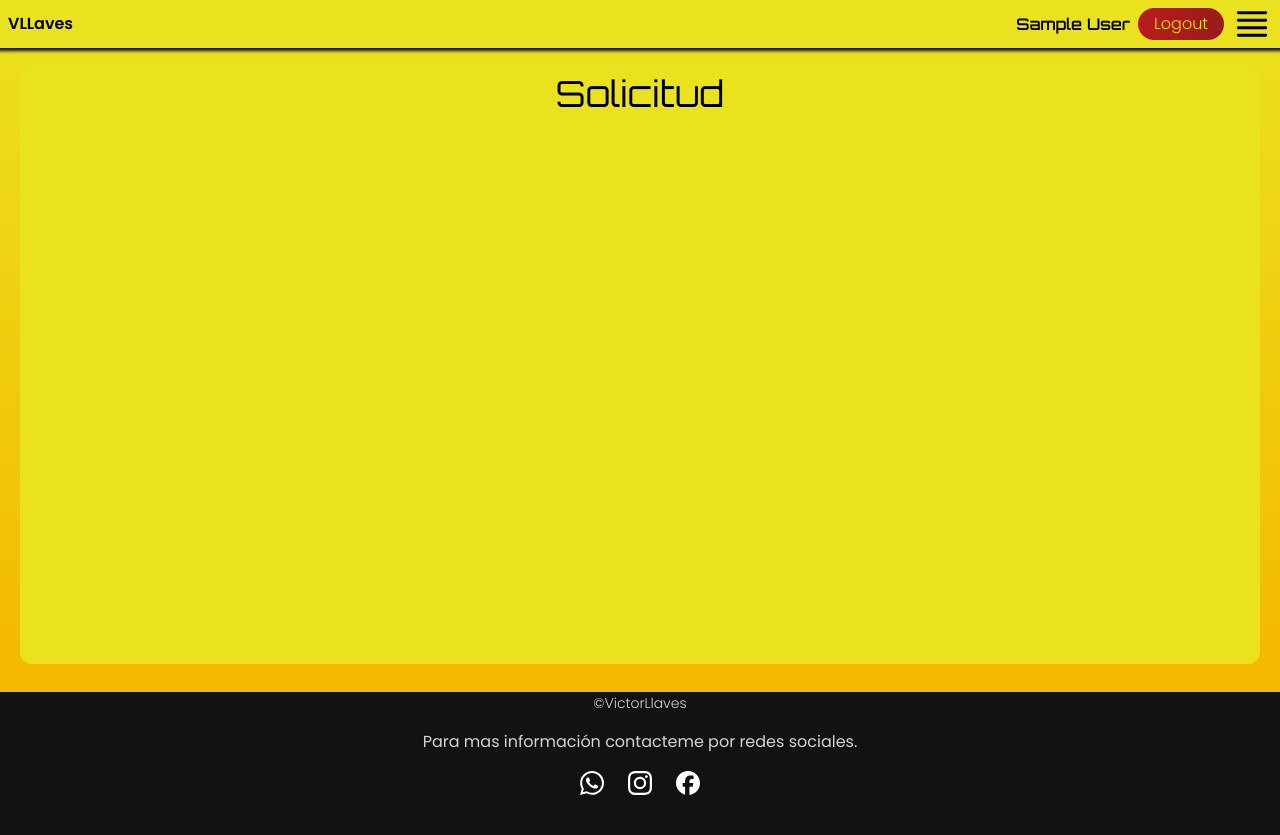
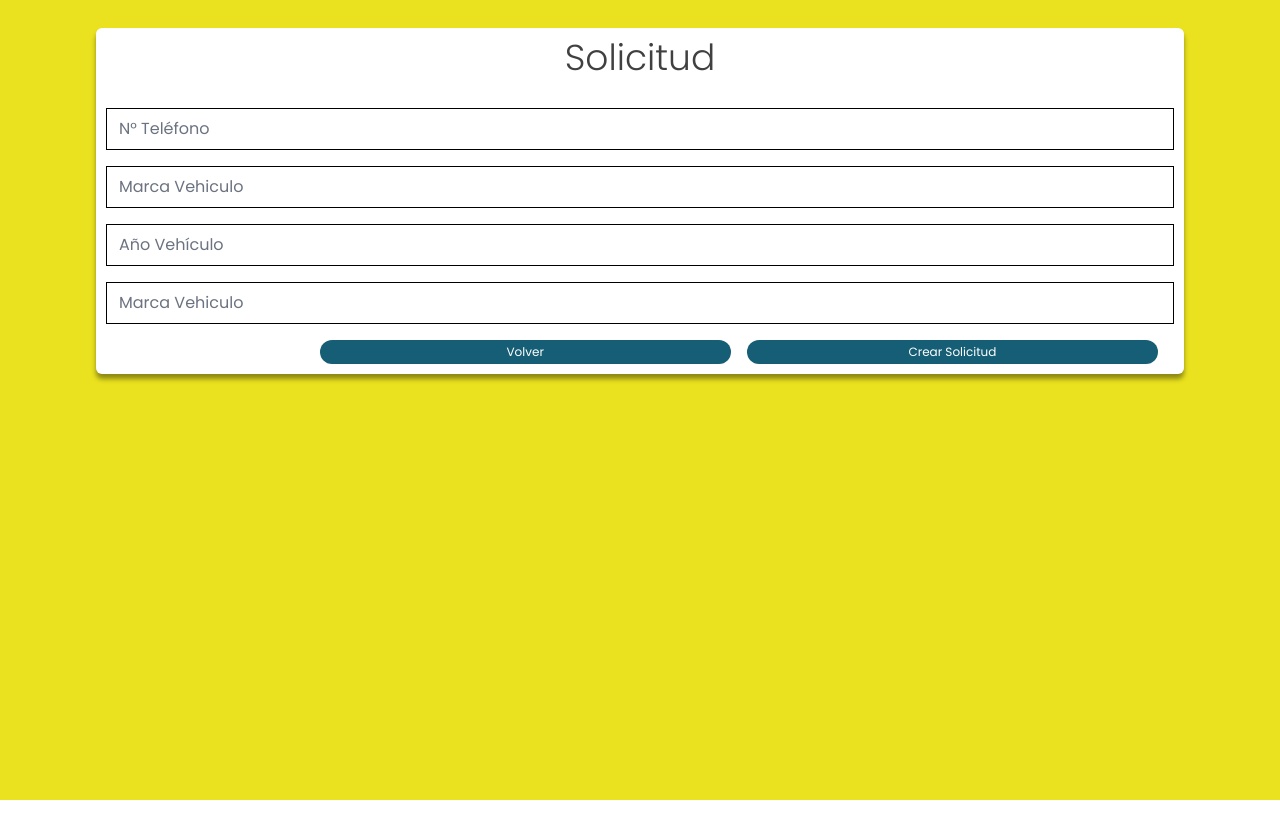
Before and after one commit to NSHN1999/VictorLlaves, a React (Vite) app: page /solicitud in a window 1280 px wide. After the commit the page ends 800 px from the top, so only its background shows below. Built offline with nearby package versions, Linux system fonts and the light colour scheme; sample sign-in values are in the browser's storage.

Commit message:
Creación de Layout para Auth y Servicios

```diff
--- /dev/null
+++ b/src/servicios/Layout/VictorLlavesLayout.jsx
@@ -0,0 +1,13 @@
+import { Footer, NavBar } from "../../ui";
+
+export const VictorLlavesLayout = ({children}) => {
+    return (
+        <>
+        <NavBar/>
+        <section className="pt-16 px-5 pb-7 bg-gradient-to-b from-[#EAE21E] to-[#f5b700]">
+                {children}
+        </section>
+        <Footer/>
+        </>
+    );
+};
--- /dev/null
+++ b/src/servicios/Layout/index.js
@@ -0,0 +1,2 @@
+
+export * from './VictorLlavesLayout'
--- /dev/null
+++ b/src/servicios/components/InputForm.jsx
@@ -0,0 +1,12 @@
+
+export const InputForm = ( {type= '', placeHolder='', name= ''}) => {
+
+    return (
+        <input
+            className="form-input w-full bg-[rgba(0,0,0,0.0)] border-black col-span-3"
+            type={type}
+            placeholder={placeHolder}
+            name={name}
+        />
+    );
+};
--- /dev/null
+++ b/src/servicios/components/index.js
@@ -0,0 +1,3 @@
+
+export * from "./FormSolicitud";
+export * from "./InputForm";
--- a/src/servicios/pages/ContactoPage.jsx
+++ b/src/servicios/pages/ContactoPage.jsx
@@ -1,10 +1,11 @@
+import { VictorLlavesLayout } from "../Layout";
 
 export const ContactoPage = () => {
     return (
-        <>
-        <section className="h-[600px] w-full bg-[#121212] text-[#EAE21E] rounded-xl p-[10px]">
-            <h1 className="text-4xl text-center font-orbitron">Contacto</h1>
-        </section>
-        </>
+        <VictorLlavesLayout>
+            <section className="h-[600px] w-full bg-[#121212] text-[#EAE21E] rounded-xl p-[10px]">
+                <h1 className="text-4xl text-center font-orbitron">Contacto</h1>
+            </section>
+        </VictorLlavesLayout>
     );
 };
--- a/src/servicios/pages/FormSolicitud.jsx
+++ /dev/null
@@ -1,8 +0,0 @@
-
-export const FormSolicitud = () => {
-    return (
-        <form>
-            <h1 className="text-center font-orbitron">SOLICITUD</h1>
-        </form>
-    );
-};
--- a/src/servicios/pages/HomePage.jsx
+++ b/src/servicios/pages/HomePage.jsx
@@ -1,8 +1,11 @@
 import { Link } from "react-router-dom";
+
+import { VictorLlavesLayout } from "../Layout";
 
 export const HomePage = () => {
 
     return (
+        <VictorLlavesLayout>
             <section className="h-auto w-full bg-[#EAE21E] rounded-xl p-[10px] pb-[20px]">
                 <h2 className="text-1xl text-center font-extrabold font-orbitron">CERRAJERÍA</h2>
                 <h1 className="text-4xl text-center font-semibold font-orbitron">VíctorLlaves</h1>
@@ -29,5 +32,6 @@ export const HomePage = () => {
                     </div>
                 </div>
             </section>
+        </VictorLlavesLayout>
     );
 };
--- a/src/servicios/pages/Servicios.jsx
+++ b/src/servicios/pages/Servicios.jsx
@@ -1,9 +1,12 @@
+import { VictorLlavesLayout } from "../Layout";
 
 export const Servicios = () => {
 
     return (
-        <section className="h-[600px] w-full bg-[#EAE21E] rounded-xl p-[10px]">
-            <h1 className="text-4xl text-center font-orbitron">Servicios</h1>
-        </section>
+        <VictorLlavesLayout>
+            <section className="h-[600px] w-full bg-[#EAE21E] rounded-xl p-[10px]">
+                <h1 className="text-4xl text-center font-orbitron">Servicios</h1>
+            </section>
+        </VictorLlavesLayout>
     );
 };
--- a/src/servicios/pages/Solicitud.jsx
+++ b/src/servicios/pages/Solicitud.jsx
@@ -1,12 +1,61 @@
+import { Link, useNavigate } from "react-router-dom";
+
+import { InputForm } from "../components/InputForm";
 
 export const Solicitud = () => {
 
+    const navigate = useNavigate();
+
+    const onNewSolicitud = () => {
+        navigate('/');
+    }
+
     return (
-        <div className="h-[600px] w-full bg-[#EAE21E] rounded-xl p-[10px]">
-            <h1 className="text-4xl text-center font-orbitron">Solicitud</h1>
-            <form>
+        <div className="flex justify-center h-[100vh] w-full bg-[#EAE21E] py-7">
+            <div className="bg-white w-[85%] h-max p-[10px] rounded-md shadow-[0px_px_5px_5px] shadow-[rgba(0,0,0,0.4)]">
+                <h1 className="font-poppins text-4xl text-center text-neutral-700 font-light pb-[30px]">Solicitud</h1>
+                <form className="grid grid-cols-5 gap-4">
+                    <input
+                        className="form-input w-full bg-[rgba(0,0,0,0.0)] border-black col-span-6"
+                        type="text"
+                        placeholder="N° Teléfono"
+                        name="numero"
+                    />
+                    <input
+                        className="form-input w-full bg-[rgba(0,0,0,0.0)] border-black col-span-6"
+                        type="text"
+                        placeholder="Marca Vehiculo"
+                        name="marca"
+                    />
+                    <input
+                        className="form-input w-full bg-[rgba(0,0,0,0.0)] border-black col-span-6"
+                        type="text"
+                        placeholder="Año Vehículo"
+                        name="año"
+                        maxLength={4}
+                    />
+                    <input
+                        className="form-input w-full bg-[rgba(0,0,0,0.0)] border-black col-span-6"
+                        type="text"
+                        placeholder="Marca Vehiculo"
+                        name="marca"
+                    />
 
-            </form>
+                    <button
+                        className="text-xs col-start-2 col-end-4 px-4 py-1 bg-cyan-800 active:bg-cyan-700 text-white rounded-full"
+                        onClick={onNewSolicitud}
+                    >
+                        Volver
+                    </button>
+
+                    <button
+                        className="text-xs col-start-4 col-end-6 px-4 py-1 bg-cyan-800 active:bg-cyan-700 text-white rounded-full"
+                        onClick={onNewSolicitud}
+                    >
+                        Crear Solicitud
+                    </button>
+                </form>
+            </div>
         </div>
     );
 };
--- a/src/servicios/router/ServiciosRoute.jsx
+++ b/src/servicios/router/ServiciosRoute.jsx
@@ -1,15 +1,11 @@
 import { Routes, Route, Navigate } from "react-router-dom";
 
-import { NavBar, Footer } from "../../ui";
 import { ContactoPage, HomePage, Servicios } from "../pages";
 import { Solicitud } from "../pages/Solicitud";
 
 export const ServiciosRoute = () => {
 
     return (
-        <>
-        <NavBar/>
-        <div className="pt-16 px-5 pb-7 bg-gradient-to-b from-[#EAE21E] to-[#f5b700]">
         <Routes>
             <Route path="home" element={<HomePage/>}/>
             <Route path="servicios" element={<Servicios/>}/>
@@ -18,8 +14,5 @@ export const ServiciosRoute = () => {
 
             <Route path="/" element={<Navigate to="/home"/>}/>
         </Routes>
-        </div>
-        <Footer/>
-        </>
     );
 };
```
Also changed, not shown: 5 other files (tests, documents, lock files or other folders). Lines whose indentation alone changed are shown as unchanged.
